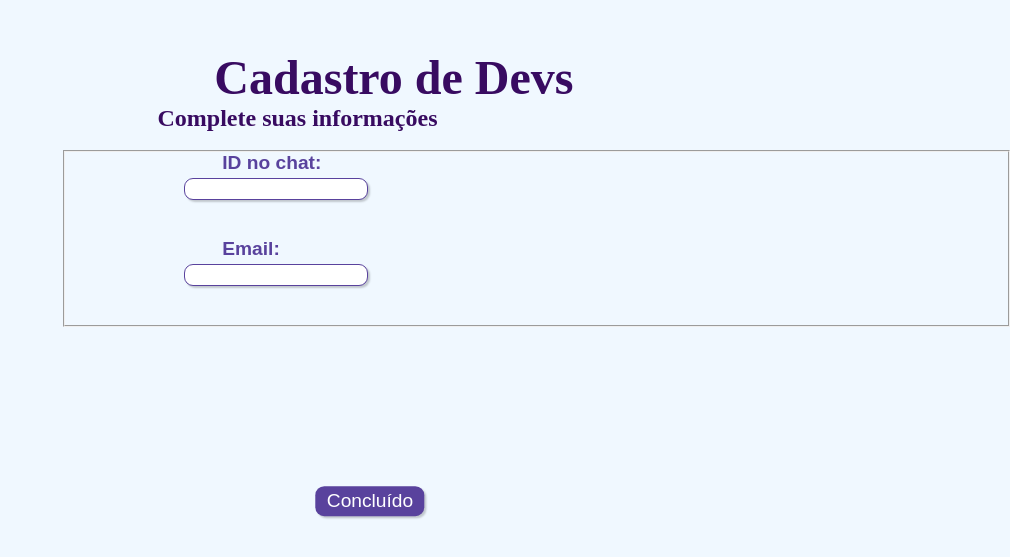
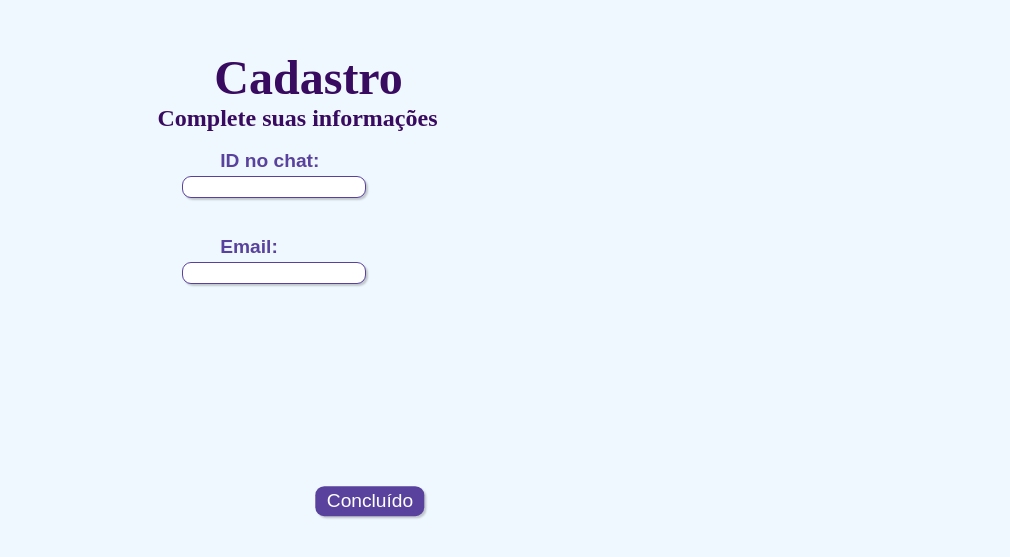
Before and after one commit to Rainshin/SleepingForest, a plain HTML site: page formulário/formulario.html in a window 1280 px wide. Shown: the part 219-776 px from the top of the page, without its empty margins (270-1280 px from the left). Drawn offline with Linux system fonts and the light colour scheme.

Commit message:
Update formulario.html

```diff
--- a/formulário/formulario.html
+++ b/formulário/formulario.html
@@ -9,28 +9,28 @@
 </head>
 <body>
 	<div>
-    	<h1 id="titulo">Cadastro de Devs</h1>
+    	<h1 id="titulo">   Cadastro</h1>
         <p id="subtitulo"> <strong>Complete suas informações</strong> </p>
         <br>
     </div>
 
     <form>
-    	<fieldset class="grupo">
+
         	<div class="campo">
             		<label for="nome"><strong>ID no chat:</strong></label>
                 	<input type="text" name="nome" id="nome" required>
             </div>
 
-		<div class="campo">
+
+
+
+
+
+
+	      <div class="campo">
         		<label for="email"><strong>Email:</strong></label>
            		<input type="email" name="email" id="email" required>
       	   </div>
-
-
-
-        </fieldset>
-
-
 
 
         <button class="botao" type="submit">Concluído</button>
```
